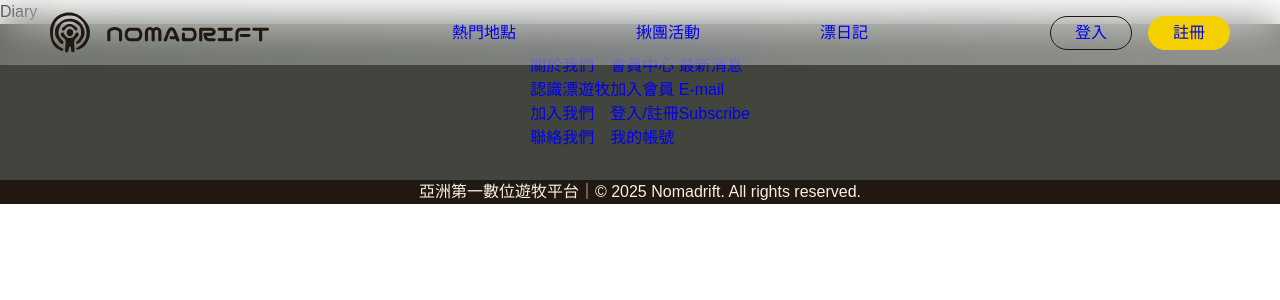
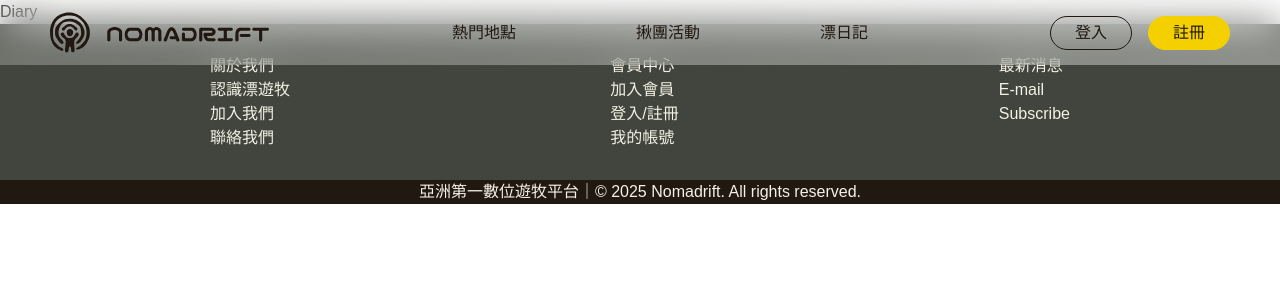
Before and after one commit to nomadrift813/Nomadrift, a React (Vite) app: page /#/diary in a window 1280 px wide. Shown: the top 300 px of the page. Built offline with nearby package versions, Linux system fonts and the light colour scheme.

Commit message:
0814-J-Nav+Foot

```diff
--- a/src/component/Footer.jsx
+++ b/src/component/Footer.jsx
@@ -7,26 +7,26 @@ const Footer = () => {
       <nav>
         <ul class="Sitemap">
           <li>
-          <a href="#">關於我們</a>
+            <a href="#" className='footer-a'>關於我們</a>
             <ul>
-            <li><a href="#">認識漂遊牧</a></li>
-            <li><a href="#">加入我們</a></li>
-            <li><a href="#">聯絡我們</a></li>
+              <li><a href="#" className='footer-a'>認識漂遊牧</a></li>
+              <li><a href="#" className='footer-a'>加入我們</a></li>
+              <li><a href="#" className='footer-a'>聯絡我們</a></li>
             </ul>
           </li>
           <li>
-          <a href="#">會員中心</a>
+            <a href="#" className='footer-a'>會員中心</a>
             <ul>
-            <li><a href="#">加入會員</a></li>
-            <li><a href="#">登入/註冊</a></li>
-            <li><a href="#">我的帳號</a></li>
+              <li><a href="#" className='footer-a'>加入會員</a></li>
+              <li><a href="#" className='footer-a'>登入/註冊</a></li>
+              <li><a href="#" className='footer-a'>我的帳號</a></li>
             </ul>
           </li>
           <li>
-          <a href="#">最新消息</a>
+            <a href="#" className='footer-a'>最新消息</a>
             <ul>
-            <li><a href="#">E-mail</a></li>
-            <li><a href="#">Subscribe</a></li>
+              <li><a href="#" className='footer-a'>E-mail</a></li>
+              <li><a href="#" className='footer-a'>Subscribe</a></li>
             </ul>
           </li>
         </ul>
--- a/src/component/Nav.jsx
+++ b/src/component/Nav.jsx
@@ -11,14 +11,14 @@ const Nav = () => {
       </div>
 
       <ul class="navmenu">
-        <li><Link to="/location">熱門地點</Link></li>
-        <li><Link to="/group">揪團活動</Link></li>
-        <li><Link to="/diary">漂日記</Link></li>
+        <li><Link to="/location" className='nav-a'>熱門地點</Link></li>
+        <li><Link to="/group" className='nav-a'>揪團活動</Link></li>
+        <li><Link to="/diary" className='nav-a'>漂日記</Link></li>
       </ul>
 
       <ul class="navlogs">
-        <li class="navlog"><Link>登入</Link></li>
-        <li class="navsign"><Link>註冊</Link></li>
+        <li class="navlog"><Link className='nav-a'>登入</Link></li>
+        <li class="navsign"><Link className='nav-a'>註冊</Link></li>
       </ul>
     </header>
   )
--- a/src/sass/scss/footer.scss
+++ b/src/sass/scss/footer.scss
@@ -12,7 +12,7 @@ footer {
 
 ul.Sitemap {
     display: flex;
-    justify-content: center;
+    justify-content: space-around;
     padding: 30px 50px;
 }
 
@@ -22,3 +22,7 @@ h4 {
     background-color: #201811;
     color: #F4F1E5;
 }
+
+.footer-a {
+    color: #F4F1E5;
+}
--- a/src/sass/scss/nav.scss
+++ b/src/sass/scss/nav.scss
@@ -23,6 +23,7 @@
     align-items: center;
   }
 
+
   .navmenu {
     display: flex;
     justify-content: center;
@@ -40,7 +41,7 @@
     margin: 0;
     padding: 0;
 
-     li{
+    li {
       display: flex;
       justify-content: center;
       align-items: center;
@@ -59,4 +60,8 @@
       color: #ffffff;
     }
   }
+
+  .nav-a {
+    color: #201811;
+  }
 }
```
Lines whose indentation alone changed are shown as unchanged.
